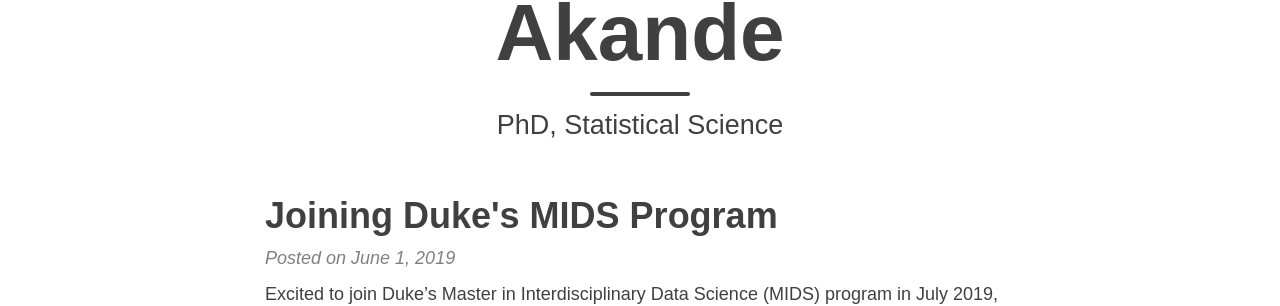
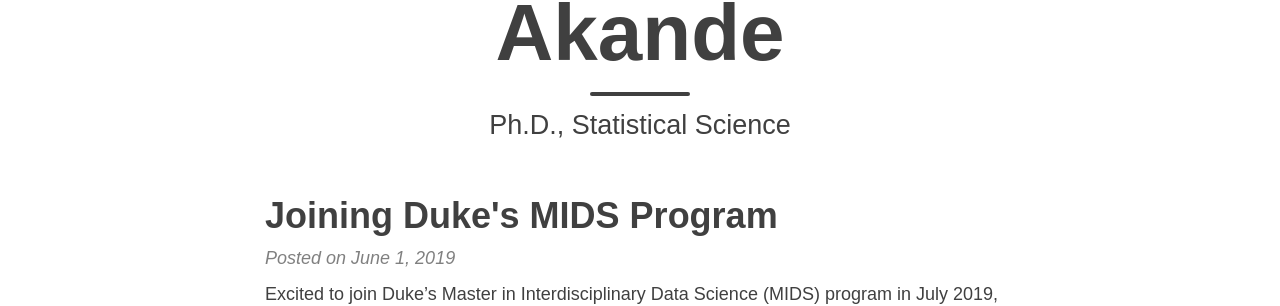
Before and after one commit to akandelanre/akandelanre.github.io, a Jekyll site: the page built from index.html, in a window 1280 px wide. Shown: the part 229-535 px from the top of the page. Built offline with Jekyll 4.4.1, drawn with Linux system fonts in a browser that asks for light colours; nearby versions of some CDN libraries; the list of posts is cut into pages by our own code.

Commit message:
Update LinkedIn

```diff
--- a/_config.yml
+++ b/_config.yml
@@ -87,7 +87,7 @@
   facebook: Hakanday
   github: akandelanre
   twitter: Akande_OM
-  linkedin: olanrewaju-akande-phd-a9375325
+  linkedin: olanrewaju-akande-ph-d-a9375325
   telephone: +19196811863
 #  reddit: yourname
 #  xing: yourname
--- a/index.html
+++ b/index.html
@@ -1,7 +1,7 @@
 ---
 layout: page
 title: Olanrewaju M. Akande
-subtitle: PhD, Statistical Science
+subtitle: Ph.D., Statistical Science
 use-site-title: true
 ---
 
```
